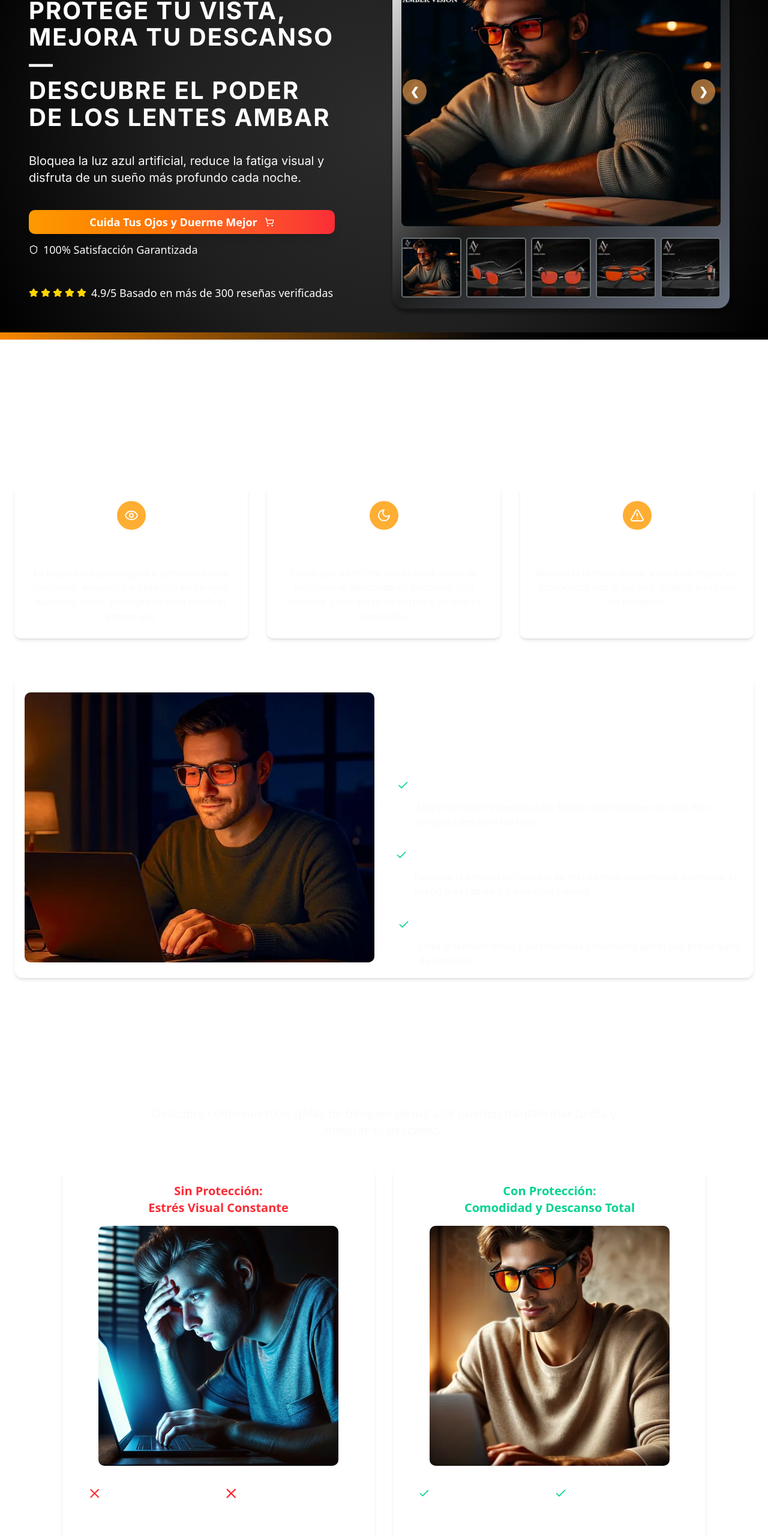
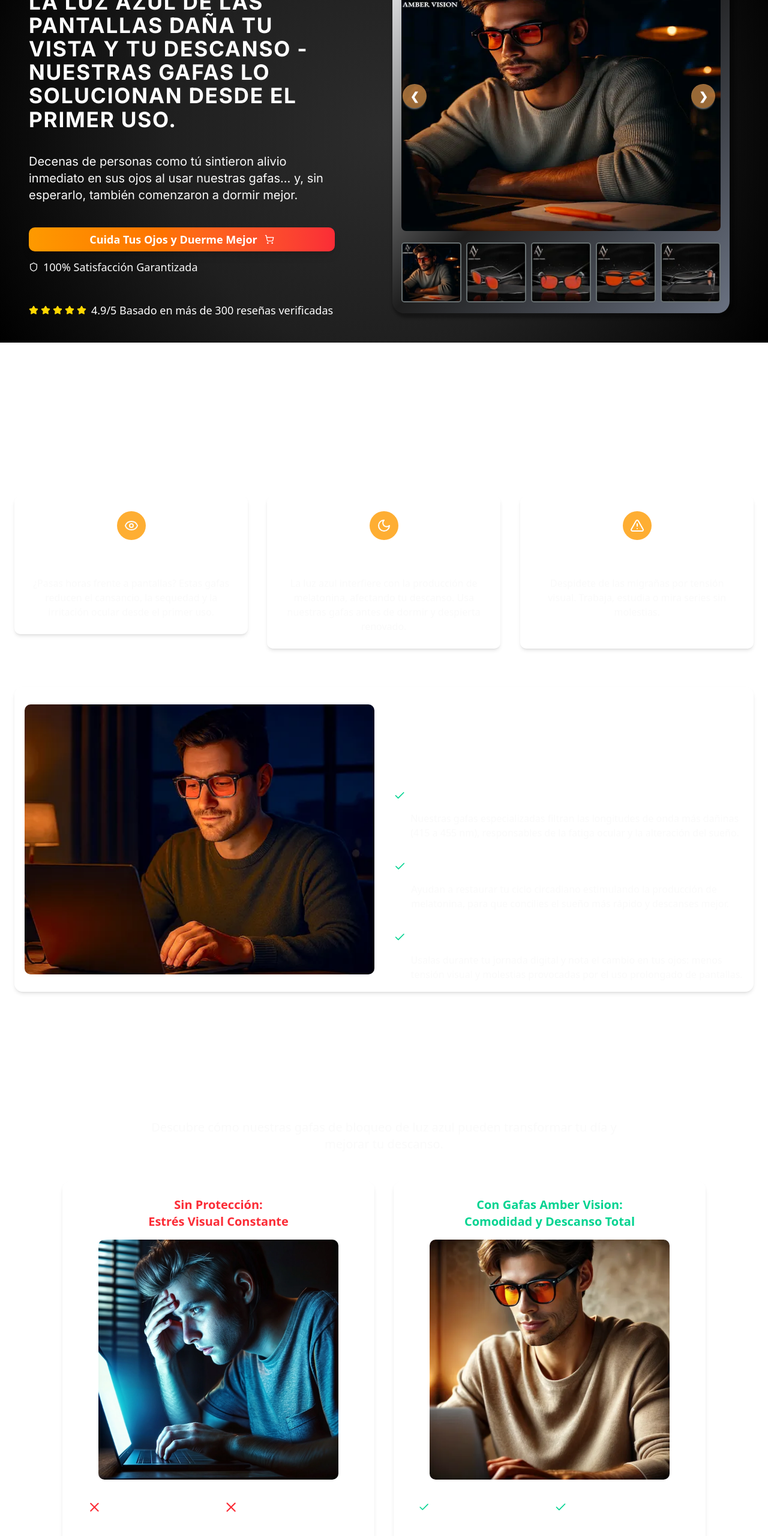
Before and after one commit to arenascode/amberVisionLanding, a React (Vite) app: page / in a window 1280 px wide. Shown: the part 234-2794 px from the top of the page at 60% size. Built offline with nearby package versions, Linux system fonts and the light colour scheme.

Commit message:
content improved

```diff
--- a/src/components/ui/Footer.tsx
+++ b/src/components/ui/Footer.tsx
@@ -1,6 +1,6 @@
 const Footer = () => {
   return (
-    <footer className="border-t  bg-[radial-gradient(circle,#2c2c2c,#1f1f1f,#000000)]">
+    <footer className="bg-[radial-gradient(circle,#2c2c2c,#1f1f1f,#000000)]">
       <div className="container px-4 py-8 md:px-6">
         <div className="grid gap-8 md:grid-cols-2 lg:grid-cols-4">
           <div>
--- a/src/pages/Home.tsx
+++ b/src/pages/Home.tsx
@@ -117,14 +117,15 @@ export default function Home({ isMobile }: HomeProps) {
                 >
                   Protección Premium para tus Ojos
                 </Badge>
-                <h1 className="text-2xl font-bold tracking-wider  sm:text-3xl md:text-4xl lg:text-4xl xl:text-[2.5rem] font-body uppercase fade-in-up">
-                  Protege tu vista, mejora tu descanso — <br />
-                  descubre el poder de los Lentes Ambar
+                <h1 className="text-xl font-bold tracking-wider  sm:text-3xl md:text-4xl lg:text-4xl xl:text-[2.2rem] font-body uppercase fade-in-up">
+                  La luz azul de las pantallas daña tu vista y tu descanso -{" "}
+                  <br /> Nuestras gafas lo solucionan desde el primer uso.
                 </h1>
 
                 <p className="text-sidebar-primary-foreground font-body md:text-xl lg:text-xl">
-                  Bloquea la luz azul artificial, reduce la fatiga visual y
-                  disfruta de un sueño más profundo cada noche.
+                  Decenas de personas como tú sintieron alivio inmediato en sus
+                  ojos al usar nuestras gafas... y, sin esperarlo, también
+                  comenzaron a dormir mejor.
                 </p>
                 <div className="lg:hidden mobile">
                   {isMobile && <ProductIntro />}
@@ -187,8 +188,9 @@ export default function Home({ isMobile }: HomeProps) {
               </FadeIn>
 
               <p className="text-sidebar-prymary-foreground md:text-lg max-w-[800px]">
-                La luz azul de las pantallas afecta tu vista y tu ciclo de
-                sueño. Descubre cómo reducir el daño y recuperar tu bienestar.
+                Menos fatiga, más foco. Menos desvelo, más descanso. Todo
+                gracias a unas gafas diseñadas para protegerte del mundo
+                digital.
               </p>
             </div>
 
@@ -204,9 +206,9 @@ export default function Home({ isMobile }: HomeProps) {
                       Menos Fatiga Visual
                     </h3>
                     <p className="text-sidebar-primary-foreground">
-                      La exposición prolongada a pantallas causa cansancio,
-                      sequedad e irritación en los ojos. Nuestras lentes
-                      protegen tu vista desde el primer uso.
+                      ¿Pasas horas frente a pantallas? Estas gafas reducen el
+                      cansancio, la sequedad y la irritación ocular desde el
+                      primer uso.
                     </p>
                   </CardContent>
                 </Card>
@@ -240,8 +242,8 @@ export default function Home({ isMobile }: HomeProps) {
                       Menos Dolores de Cabeza
                     </h3>
                     <p className="text-sidebar-primary-foreground">
-                      Reduce la tensión ocular y evita las migrañas provocadas
-                      por la luz azul. Trabaja y estudia sin molestias.
+                      Despidete de las migrañas por tensión visual. Trabaja,
+                      estudia o mira series sin molestias.
                     </p>
                   </CardContent>
                 </Card>
@@ -260,43 +262,45 @@ export default function Home({ isMobile }: HomeProps) {
                 </div>
                 <div className="xl:self-baseline xl:pt-12">
                   <h3 className="text-2xl font-bold mb-8 xl:text-3xl">
-                    La Solución: Gafas con Filtro de Luz Azul
+                    Gafas con Filtro de Luz Azul Amber Vision
                   </h3>
                   <ul className="space-y-8">
                     <li className="flex items-start gap-2">
                       <Check className="h-5 w-10 text-success mt-0.5" />
                       <div className="xl:flex xl:flex-col xl:gap-2">
-                        <span className="font-semibold xl:text-lg">
-                          Bloquean el 99% de la luz azul dañina
+                        <span className="font-semibold text-[17px] xl:text-lg">
+                          Bloquean hasta el 99% de la luz azul más dañina
                         </span>
-                        <p className="text-sidebar-primary-foreground">
-                          Nuestras lentes especializadas filtran las longitudes
-                          de onda más perjudiciales para tus ojos.
+                        <p className="text-sidebar-primary-foreground mt-0.5">
+                          Nuestras gafas especializadas filtran las longitudes
+                          de onda más dañinas (415 a 455 nm), responsables de la
+                          fatiga ocular y la alteración del sueño.
                         </p>
                       </div>
                     </li>
                     <li className="flex items-start gap-2">
                       <Check className="h-5 w-10 text-success mt-0.5" />
                       <div className="xl:flex xl:flex-col xl:gap-2">
-                        <span className="font-semibold xl:text-lg">
-                          Favorecen un sueño reparador
+                        <span className="font-semibold text-[17px] xl:text-lg">
+                          Favorecen un sueño profundo y natural
                         </span>
-                        <p className="text-sidebar-primary-foreground">
-                          Estimula la producción natural de melatonina,
-                          ayudándote a conciliar el sueño más rápido y mejorar
-                          su calidad.
+                        <p className="text-sidebar-primary-foreground mt-0.5">
+                          Ayudan a restaurar tu ciclo circadiano estimulando la
+                          producción de melatonina, para que concilies el sueño
+                          más rápido y descanses mejor.
                         </p>
                       </div>
                     </li>
                     <li className="flex items-start gap-2">
                       <Check className="h-5 w-10 text-success mt-0.5" />
                       <div className="xl:flex xl:flex-col xl:gap-2">
-                        <span className="font-semibold xl:text-lg">
-                          Reducen la fatiga ocular y las migrañas
+                        <span className="font-semibold text-[17px] xl:text-lg">
+                          Reducen la fatiga ocular y los dolores de cabeza
                         </span>
-                        <p className="text-sidebar-primary-foreground">
-                          Evita la tensión visual y las molestias provocadas por
-                          el uso prolongado de pantallas.
+                        <p className="text-sidebar-primary-foreground mt-0.5">
+                          Usalas durante tu jornada digital y nota el cambio en
+                          tus ojos: menos tensión visual y molestias provocadas
+                          por el uso prolongado de pantallas.
                         </p>
                       </div>
                     </li>
@@ -325,7 +329,7 @@ export default function Home({ isMobile }: HomeProps) {
             </div>
 
             {/* Comparación de efectos */}
-            <div className="grid gap-8 md:grid-cols-2 mb-16 xl:px-20 max-w-full">
+            <div className="grid gap-8 md:grid-cols-2 mb-8 xl:px-20 max-w-full">
               {/* Sin protección */}
               <div className="rounded-xl p-6 shadow-md backdrop-blur-lg bg-white/10 border border-white/10 xl:flex xl:flex-col xl:place-items-center">
                 <h3 className="text-xl font-bold mb-4 text-center text-red-500">
@@ -340,10 +344,10 @@ export default function Home({ isMobile }: HomeProps) {
                 </div>
                 <ul className="w-full space-y-2 xl:grid xl:grid-cols-2 xl:gap-4 xl:p-4">
                   {[
-                    "Vista cansada e irritada",
-                    "Dificultad para dormir",
-                    "Dolores de cabeza frecuentes",
-                    "Falta de concentración y fatiga",
+                    "Vista cansada e irritada.",
+                    "Dificultad para dormir.",
+                    "Dolores de cabeza frecuentes.",
+                    "Falta de concentración y fatiga.",
                   ].map((item, index) => (
                     <li
                       key={index}
@@ -359,7 +363,7 @@ export default function Home({ isMobile }: HomeProps) {
               {/* Con protección */}
               <div className="rounded-xl p-6 shadow-md backdrop-blur-lg bg-white/10 border-white/10 border xl:flex xl:flex-col xl:place-items-center">
                 <h3 className="text-xl font-bold mb-4 text-center text-success">
-                  Con Protección: <br /> Comodidad y Descanso Total
+                  Con Gafas Amber Vision: <br /> Comodidad y Descanso Total
                 </h3>
                 <div className="relative h-[320px] xl:h-[400px] w-full xl:w-[400px] rounded-lg overflow-hidden mb-4">
                   <img
@@ -370,10 +374,10 @@ export default function Home({ isMobile }: HomeProps) {
                 </div>
                 <ul className="space-y-2 xl:grid xl:grid-cols-2 xl:gap-4 xl:p-4">
                   {[
-                    "Ojos descansados y sin tensión",
-                    "Sueño profundo y reparador",
-                    "Menos dolores de cabeza",
-                    "Mayor enfoque y productividad",
+                    "Ojos descansados y sin tensión.",
+                    "Sueño profundo y reparador.",
+                    "Menos dolores de cabeza.",
+                    "Mayor enfoque y productividad.",
                   ].map((item, index) => (
                     <li
                       key={index}
@@ -385,6 +389,24 @@ export default function Home({ isMobile }: HomeProps) {
                   ))}
                 </ul>
               </div>
+            </div>
+            {/* CTA */}
+            <div className="CTA-container flex flex-col justify-center xl:mt-16 mb-8 xl:mb-16 ">
+              <Button
+                size="default"
+                className="bg-gradient-to-r from-amber-500 to-red-500 hover:from-amber-500 hover:to-red-500 text-white font-semibold px-6 py-3 xl:py-6 rounded-lg shadow-lg transition-transform transform hover:scale-105 flex items-center justify-center gap-2 w-full xl:w-max mx-auto"
+              >
+                <a
+                  href="#pricing"
+                  className="flex items-center gap-3 text-[16px] xl:text-xl"
+                >
+                  Comienza hoy a cuidar tu vista y duerme mejor
+                  <ShoppingCart className="h-5 w-5" />
+                </a>
+              </Button>
+              <small className="italic self-center xl:text-sm xl:mt-1">
+                Compra segura: envío rápido y pagas al recibir 🛡️
+              </small>
             </div>
 
             {/* Beneficios adicionales */}
@@ -461,7 +483,7 @@ export default function Home({ isMobile }: HomeProps) {
               </FadeIn>
 
               <p className="text-sidebar-primary-foreground md:text-lg max-w-[800px]">
-                Más de 300 personas han mejorado su sueño y reducido la fatiga
+                Decenas de personas han mejorado su sueño y reducido la fatiga
                 ocular con nuestras gafas.
               </p>
             </div>
@@ -941,7 +963,24 @@ export default function Home({ isMobile }: HomeProps) {
             </div>
           </div>
         </section>
-
+        {/* CTA */}
+        <div className="CTA-container flex flex-col justify-center  mb-8 ">
+          <Button
+            size="default"
+            className="bg-gradient-to-r from-amber-500 to-red-500 hover:from-amber-500 hover:to-red-500 text-white font-semibold px-6 py-3 xl:py-6 rounded-lg shadow-lg transition-transform transform hover:scale-105 flex items-center justify-center gap-2 w-[90%] xl:w-max mx-auto"
+          >
+            <a
+              href="#pricing"
+              className="flex items-center gap-3 text-[16px] xl:text-xl xl:p-2"
+            >
+              Protege Tus Ojos y mejora tu sueño!
+              <ShoppingCart className="h-5 w-5" />
+            </a>
+          </Button>
+          <small className="italic self-center xl:text-sm xl:mt-1">
+            envío GRATIS. Pocas unidades disponibles 📦
+          </small>
+        </div>
         {/* More Social Proof */}
         <section className="py-6 md:py-16 xl:py-10">
           <div className="container px-4 md:px-6">
@@ -1035,7 +1074,7 @@ export default function Home({ isMobile }: HomeProps) {
                 </p>
                 <Button
                   size={isMobile ? "default" : "lg"}
-                  className="bg-primary hover:bg-primary/90 text-white font-semibold mb-4 text-sm xl:text-lg"
+                  className="bg-gradient-to-r from-amber-500 to-red-500 hover:from-amber-500 hover:to-red-500 text-white font-semibold px-6 py-3 rounded-lg shadow-lg transition-transform transform hover:scale-105 text-white font-semibold mb-4 text-[16px] xl:text-lg"
                 >
                   <a href="#pricing" className="flex items-center">
                     ¡Ordena Ahora – Stock Limitado!
@@ -1065,7 +1104,10 @@ export default function Home({ isMobile }: HomeProps) {
         <CheckoutModal
           product={selectedProduct}
           isOpen={isCheckoutOpen}
-          onClose={() => { setIsCheckoutOpen(false); fbq.trackCustom("CheckOutClosed", {product: selectedProduct?.id})}}
+          onClose={() => {
+            setIsCheckoutOpen(false);
+            fbq.trackCustom("CheckOutClosed", { product: selectedProduct?.id });
+          }}
           setSuccessPage={setSuccessPage}
           handleOrderNumberFromChild={handleOrderNumberFromChild}
         />
```
